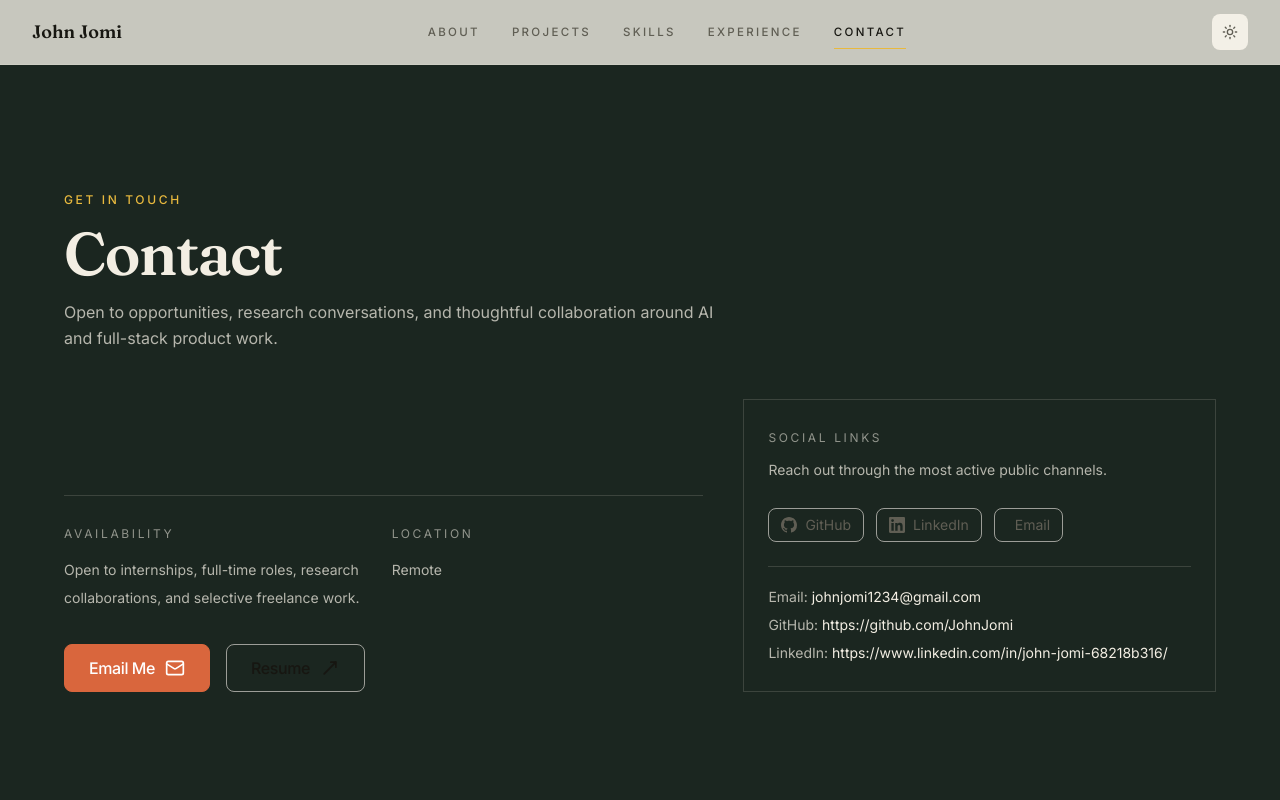
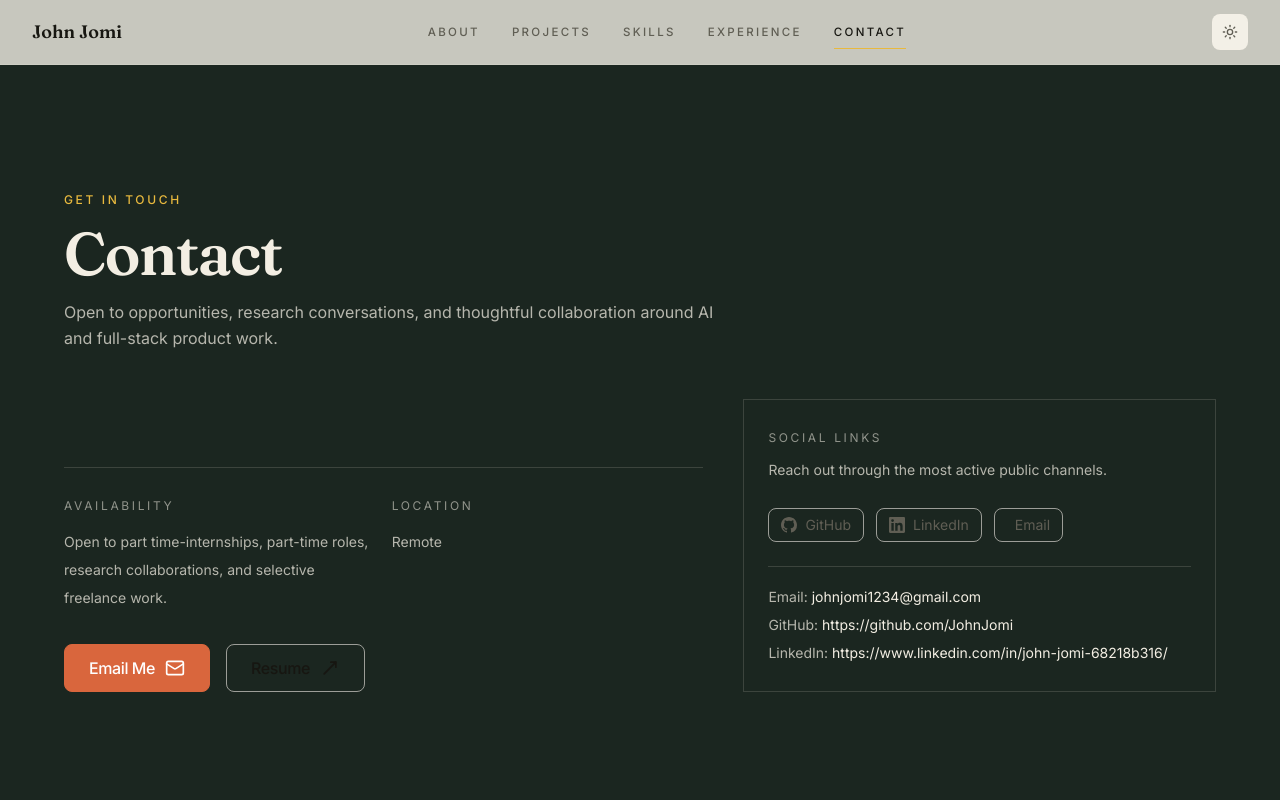
Before and after one commit to JohnJomi/ThePROFILE, a Next.js app in the folder frontend/: page /contact in a window 1280 px wide. Shown: the top 800 px of the page. Built offline with nearby package versions, Linux system fonts and the light colour scheme.

Commit message:
Update contact.ts

```diff
--- a/frontend/src/data/contact.ts
+++ b/frontend/src/data/contact.ts
@@ -15,6 +15,6 @@ export const contactInfo: ContactInfo = {
   github: "https://github.com/JohnJomi",
   location: siteConfig.location || "Remote",
   availability:
-    "Open to internships, full-time roles, research collaborations, and selective freelance work.",
+    "Open to part time-internships, part-time roles, research collaborations, and selective freelance work.",
   resumeUrl: "/resume/John_Jomi_Resume.pdf",
 };
```
